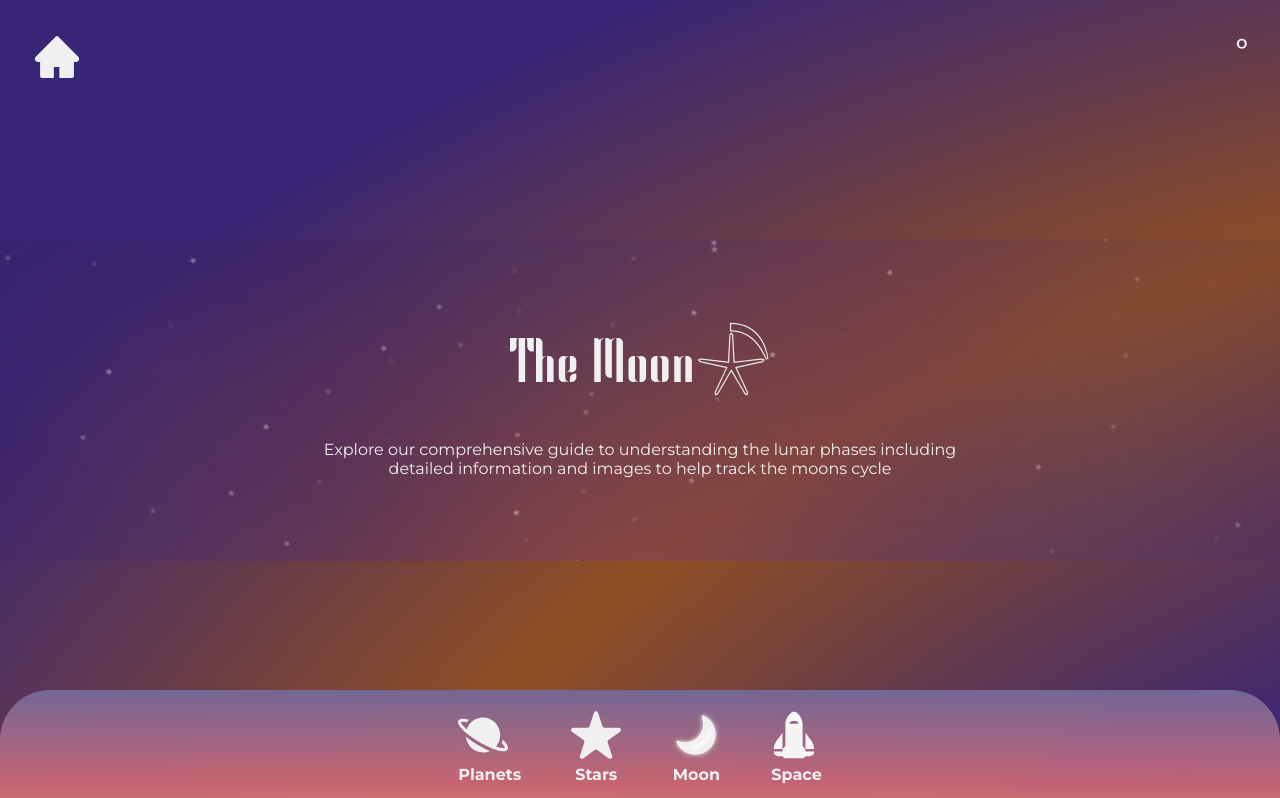
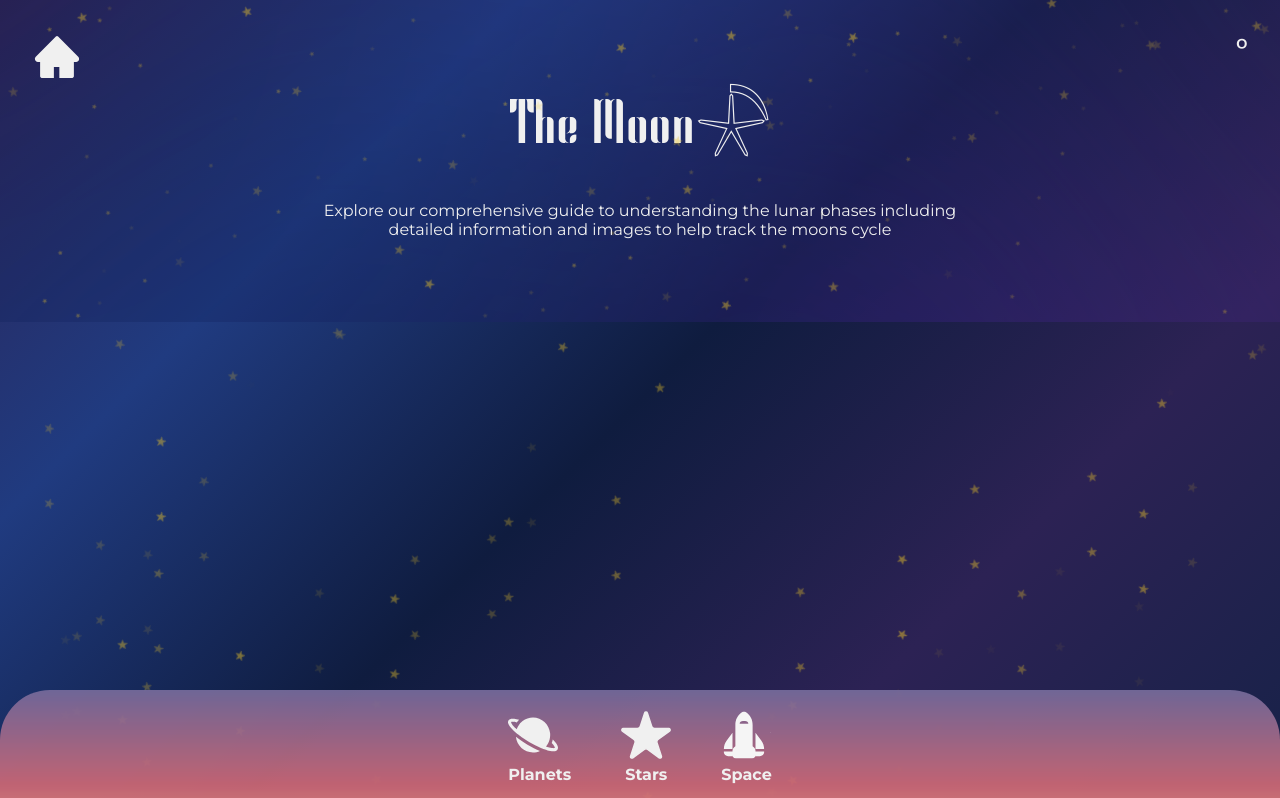
Before and after one commit to Sky-Bound/SkyBound-App, a Next.js app: page /moon in a window 1280 px wide. Shown: the top 798 px of the page. Built offline with nearby package versions, Linux system fonts and the light colour scheme; no server answers.

Commit message:
background updates

```diff
--- a/components/Menu/Menu.js
+++ b/components/Menu/Menu.js
@@ -74,10 +74,10 @@ export default function Menu({
                         <Image src={stars} width="50" height="50" />
                         <Text txt="Stars" size="16px" align="center" weight="600"/>
                     </IconBox>
-                    <IconBox onClick={Moon}>
+                    {/* <IconBox onClick={Moon}>
                         <Image src={moon} width="50" height="50" />
                         <Text txt="Moon" size="16px" align="center" weight="600"/>
-                    </IconBox>
+                    </IconBox>       */}
                     <IconBox onClick={Space}>
                         <Image src={space} width="50" height="50" />
                         <Text txt="Space" size="16px" align="center" weight="600"/>
--- a/components/NASA-POTD-API/DateInput.js
+++ b/components/NASA-POTD-API/DateInput.js
@@ -7,7 +7,7 @@ const DateInput = props => (
   <Center>
     <form onSubmit={props.changeDate}>
       <Center>
-        <Text txt="Select a date:" size="20px" weight="600" color="#0F1C3F" align="center"/>
+        <Text txt="Select a date:" size="20px" weight="600" align="center"/>
       </Center>
         <Row>
           <input className={styles.date} type="date"/>
--- a/components/NASA-POTD-API/Photo.js
+++ b/components/NASA-POTD-API/Photo.js
@@ -7,7 +7,7 @@ import styles from '../../styles/Home.module.css'
 const Photo = props => (
     <Center>
         <img className={styles.img} src={props.photo.url} alt={props.photo.title} />
-        <Text txt={props.photo.title} size="24px" weight="500" color="#0F1C3F" align="center"/>
+        <Text txt={props.photo.title} size="24px" weight="600" align="center"/>
         <Text txt={props.photo.explanation} font="Montserrat"/>
     </Center>
   );
--- a/pages/index.js
+++ b/pages/index.js
@@ -34,7 +34,7 @@ export default function Home () {
         <div className={styles.grid}>
         <Widget icon='/star.svg' txt='Stars' to='/stars'/>
         <Widget icon='/space.svg' txt='Space' to='/space'/>
-        <Widget icon='/moon.svg' txt='Moon' to='/moon'/>
+        {/* <Widget icon='/moon.svg' txt='Moon' to='/moon'/> */}
         <Widget icon='/planet.svg' txt='Planets' to='/planets'/>
         </div>
 
--- a/pages/moon.js
+++ b/pages/moon.js
@@ -1,7 +1,7 @@
 import Head from 'next/head'
 import Image from 'next/image'
 
-import styles from '../styles/Home.module.css'
+import styles from '../styles/Stars.module.css'
 import Menu from '../components/Menu/Menu'
 import HomeButton from '../components/Menu/HomeButton'
 import Weather from '../components/WeatherAPI/Weather'
@@ -29,9 +29,11 @@ export default function Space() {
   });
 
   return (
-    <div className={styles.spacecontainer}>
-      <div className={styles.spacefog}>
-      <div className={styles.spacebg}>
+    <div className={styles.starscontainer}>
+      <div className={styles.starfog}>
+      <div className={styles.starsbg}>
+      <div className={styles.twinkle}></div>
+      <div className={styles.starrybg}></div>
       <Head>
         <title>Create Next App</title>
         <meta name="description" content="Generated by create next app" />
--- a/pages/planets.js
+++ b/pages/planets.js
@@ -10,7 +10,7 @@ import { useEffect, useState } from 'react'
 
 
 export default function Planets() {
-  const [planets, setPlanets] = useState();
+  const [planets, setPlanets] = useState([]);
     const url = 'https://planets-info-by-newbapi.p.rapidapi.com/api/v1/planet/list';
 
     useEffect(() => {
--- a/styles/Home.module.css
+++ b/styles/Home.module.css
@@ -61,19 +61,6 @@
   /* animation: Animate 15s ease infinite; */
 }
 
-.spacefog {
-  background-image: url("/spacefog.png");
-  background-repeat: no-repeat;
-  background-size: cover;
-}
-
-.spacebg {
-  background-image: url("/whitestars.png");
-  width: 100vw;
-}
-
-/* Other */
-
 /* Search Bar */
 
 .content > input {
@@ -87,6 +74,9 @@
   margin-bottom: 75px;
   padding: 5px;
 }
+
+
+/* Other */
 
 .main {
   padding: 4rem 0;
--- a/styles/Space.module.css
+++ b/styles/Space.module.css
@@ -2,20 +2,19 @@
 
  .spacecontainer {
     min-height: 100vh;
-    display: flex;
-    align-items: center;
-    justify-content: center;
-    background-size: 300% 300%;
-    background-image: radial-gradient(
-    rgb(180, 102, 50) 10%,
-    #372576 35%,
-    rgb(144, 79, 35) 60%,
-    #372576 85%
+    background-size: cover;
+    background: linear-gradient(
+      315deg,
+    #172248 0%,
+    #2C2254 25%,
+    #0F1C3F 50%,
+    #203b80 75%,
+    #2C2254 100%
   );
   }
 
   .spacefog {
-    background-image: url("/spacefog.png");
+    background-image: url("/starfog.png");
     background-repeat: no-repeat;
     background-size: cover;
     width: 100vw;
@@ -62,7 +61,7 @@
   .starrybg {
     background-image: url("/starry.png");
     background-repeat: repeat;
-    animation: stars 7s linear infinite;
+    animation: stars 10s linear infinite;
     position: absolute;
     top: 0;
     left: 0;
--- a/styles/Stars.module.css
+++ b/styles/Stars.module.css
@@ -53,14 +53,14 @@
   .starrybg {
     background-image: url("/starry.png");
     background-repeat: repeat;
-    animation: stars 200s linear infinite;
+    animation: stars 35s linear infinite;
     position: absolute;
     top: 0;
     left: 0;
     right: 0;
     bottom: 0;
     width: 100%;
-    height: 1200vh;
+    height: 100vh;
   }
 
   @keyframes stars {
```
Also changed, not shown: styles/Planets.module.css (+7 -7 lines).
